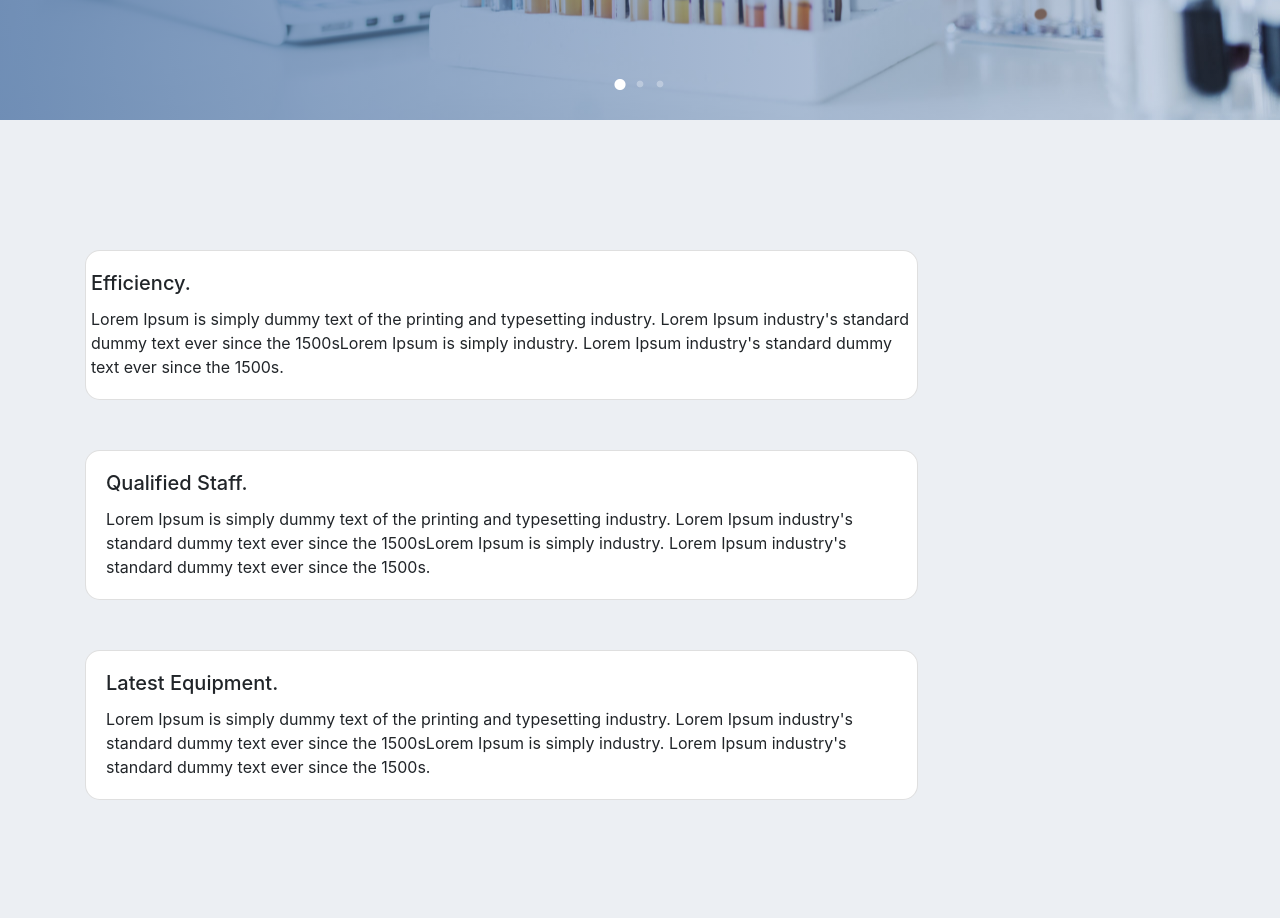
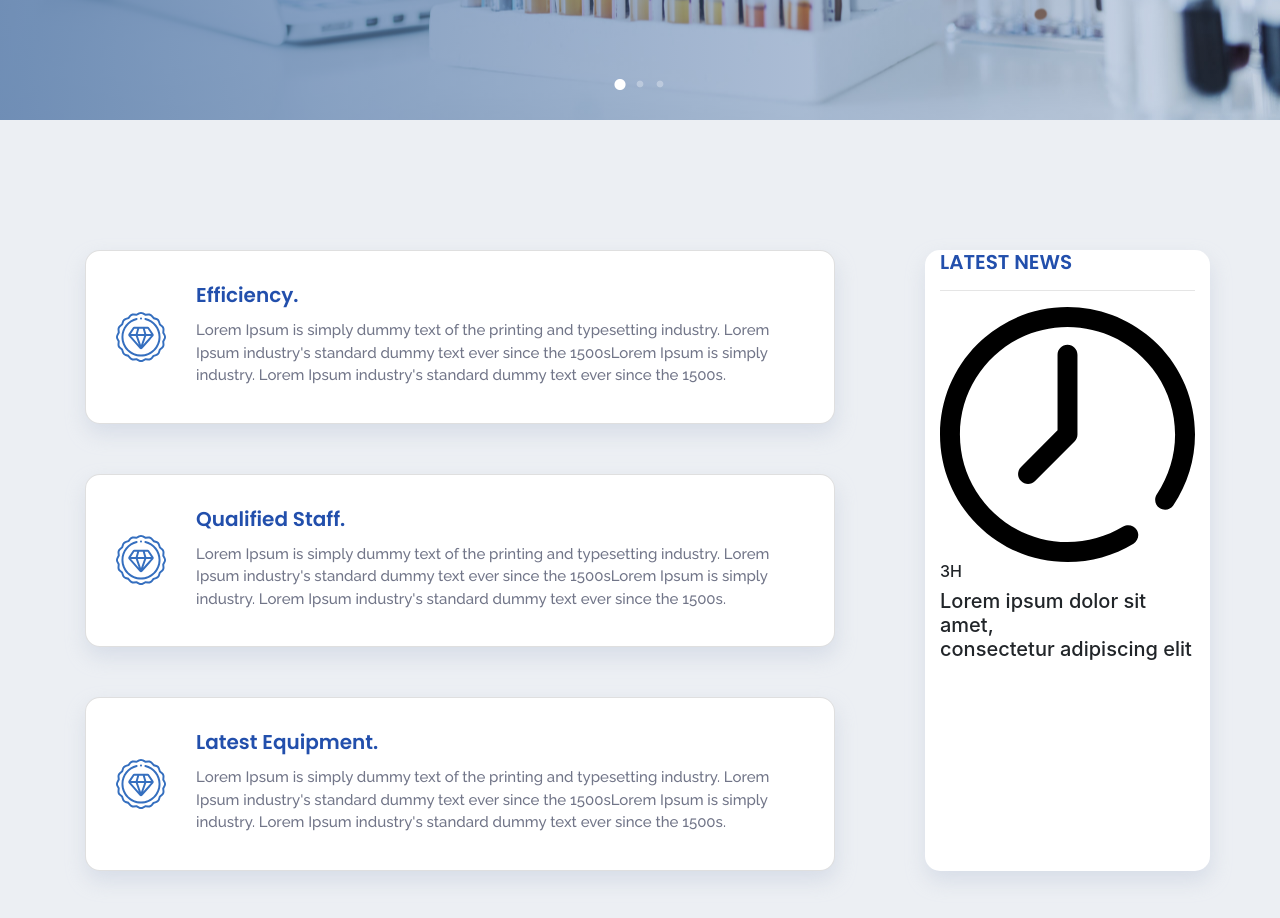
Before and after one commit to Alison-NET/AlisonNET_Website, a plain HTML site: page index.html in a window 1280 px wide. Shown: the part 680-1598 px from the top of the page. Drawn offline with nearby package versions, Linux system fonts and the light colour scheme; grey boxes are pictures that could not be loaded.

Commit message:
strengths cards finished

```diff
--- a/index.html
+++ b/index.html
@@ -1,28 +1,29 @@
 <!DOCTYPE html>
 <html>
+
 <head>
   <!-- Required meta tags -->
   <meta charset="utf-8">
   <meta name="viewport" content="width=device-width, initial-scale=1, shrink-to-fit=no">
 
   <!-- Bootstrap CSS -->
-    <link rel="stylesheet" href="https://stackpath.bootstrapcdn.com/bootstrap/4.5.2/css/bootstrap.min.css" integrity="sha384-JcKb8q3iqJ61gNV9KGb8thSsNjpSL0n8PARn9HuZOnIxN0hoP+VmmDGMN5t9UJ0Z" crossorigin="anonymous">
+  <link rel="stylesheet" href="https://stackpath.bootstrapcdn.com/bootstrap/4.5.2/css/bootstrap.min.css"
+    integrity="sha384-JcKb8q3iqJ61gNV9KGb8thSsNjpSL0n8PARn9HuZOnIxN0hoP+VmmDGMN5t9UJ0Z" crossorigin="anonymous">
 
   <!-- Animate -->
-		<link
-		rel="stylesheet"
-		href="https://cdnjs.cloudflare.com/ajax/libs/animate.css/4.0.0/animate.min.css"
-	  />
+  <link rel="stylesheet" href="https://cdnjs.cloudflare.com/ajax/libs/animate.css/4.0.0/animate.min.css" />
 
   <!-- Slick -->
 
   <link href="https://cdnjs.cloudflare.com/ajax/libs/slick-carousel/1.9.0/slick.css" rel="stylesheet" type="text/css">
-		<link href="https://cdnjs.cloudflare.com/ajax/libs/slick-carousel/1.9.0/slick-theme.css" rel="stylesheet" type="text/css">
+  <link href="https://cdnjs.cloudflare.com/ajax/libs/slick-carousel/1.9.0/slick-theme.css" rel="stylesheet"
+    type="text/css">
   <!--My CSS-->
   <link rel="stylesheet" type="text/css" href="style.css">
 
   <title>Home</title>
 </head>
+
 <body>
 
   <section class="heroes">
@@ -35,7 +36,8 @@
           <img class="navbar-logo" src="images/logos/branding/logo.png">
           <a class="navbar-brand" href="#">AlisonNET</a>
         </div>
-              <button class="navbar-toggler" type="button" data-toggle="collapse" data-target="#navbarNavAltMarkup" aria-controls="navbarNavAltMarkup" aria-expanded="false" aria-label="Toggle navigation">
+        <button class="navbar-toggler" type="button" data-toggle="collapse" data-target="#navbarNavAltMarkup"
+          aria-controls="navbarNavAltMarkup" aria-expanded="false" aria-label="Toggle navigation">
           <span class="navbar-toggler-icon"></span>
         </button>
 
@@ -44,7 +46,8 @@
             <a class="nav-link active" href="#">Home <span class="sr-only">(current)</span></a>
             <a class="nav-link" href="#">About us</a>
             <li class="nav-item dropdown">
-                          <a class="nav-link dropdown-toggle" href="#" id="navbarDropdownMenuLink" role="button" data-toggle="dropdown" aria-haspopup="true" aria-expanded="false">
+              <a class="nav-link dropdown-toggle" href="#" id="navbarDropdownMenuLink" role="button"
+                data-toggle="dropdown" aria-haspopup="true" aria-expanded="false">
                 Services
               </a>
               <div class="dropdown-menu" aria-labelledby="navbarDropdownMenuLink">
@@ -101,48 +104,97 @@
 
   </section>
 
-    <section class="strengths">
+  <div class="strengths-news">
 
     <div class="container">
 
-        <div class="card strengths-card w-75">
+      <div class="row">
+        <div class="strengths col-md-9">
+
+          <div class="card strengths-card custom-shadow custom-borders">
             <div class="card-body container">
               <div class="row">
-                <div class="card-logo">
-
+                <div class="card-icon col-auto">
+                  <img class="card-icon-image" src="images/icons/quality.svg">
                 </div>
+                <div class="card-text-content col">
                   <h5 class="card-title">Efficiency.</h5>
-                <p class="card-text">Lorem Ipsum is simply dummy text of the printing and typesetting industry. Lorem Ipsum industry's standard dummy text ever since the 1500sLorem Ipsum is simply industry. Lorem Ipsum industry's standard dummy text ever since the 1500s.</p>
+                  <p class="card-desc">Lorem Ipsum is simply dummy text of the printing and typesetting industry. Lorem
+                    Ipsum industry's standard dummy text ever since the 1500sLorem Ipsum is simply industry. Lorem Ipsum
+                    industry's standard dummy text ever since the 1500s.</p>
+                </div>
               </div>
             </div>
           </div>
 
-          <div class="card strengths-card w-75 mt-50">
-            <div class="card-body">
+          <div class="card strengths-card custom-shadow custom-borders mt-50">
+            <div class="card-body container">
+              <div class="row">
+                <div class="card-icon col-auto">
+                  <img class="card-icon-image" src="images/icons/quality.svg">
+                </div>
+                <div class="card-text-content col">
                   <h5 class="card-title">Qualified Staff.</h5>
-              <p class="card-text">Lorem Ipsum is simply dummy text of the printing and typesetting industry. Lorem Ipsum industry's standard dummy text ever since the 1500sLorem Ipsum is simply industry. Lorem Ipsum industry's standard dummy text ever since the 1500s.</p>
+                  <p class="card-desc">Lorem Ipsum is simply dummy text of the printing and typesetting industry. Lorem
+                    Ipsum industry's standard dummy text ever since the 1500sLorem Ipsum is simply industry. Lorem Ipsum
+                    industry's standard dummy text ever since the 1500s.</p>
+                </div>
+              </div>
             </div>
           </div>
 
-          <div class="card strengths-card w-75 mt-50">
-            <div class="card-body">
+          <div class="card strengths-card custom-shadow custom-borders mt-50">
+            <div class="card-body container">
+              <div class="row">
+                <div class="card-icon col-auto">
+                  <img class="card-icon-image" src="images/icons/quality.svg">
+                </div>
+                <div class="card-text-content col">
                   <h5 class="card-title">Latest Equipment.</h5>
-              <p class="card-text">Lorem Ipsum is simply dummy text of the printing and typesetting industry. Lorem Ipsum industry's standard dummy text ever since the 1500sLorem Ipsum is simply industry. Lorem Ipsum industry's standard dummy text ever since the 1500s.</p>
+                  <p class="card-desc">Lorem Ipsum is simply dummy text of the printing and typesetting industry. Lorem
+                    Ipsum industry's standard dummy text ever since the 1500sLorem Ipsum is simply industry. Lorem Ipsum
+                    industry's standard dummy text ever since the 1500s.</p>
+                </div>
+              </div>
             </div>
           </div>
 
         </div>
+        <div class="latest-news custom-shadow custom-borders col-md-3">
+          <h5 class="latest-news-title">Latest news</h5>
+          <hr>
 
-    </section>
+          <div class="news-container">
+            <div class="news-item">
+              <img class="news-item-time-icon" src="images/icons/time.svg">
+              <h6 class="news-item-time">3H</h6>
+              <h5 class="news-item-title">Lorem ipsum dolor sit amet,<br> consectetur adipiscing elit</h5>
+            </div>
+          </div>
+
+        </div>
+      </div>
+
+
+    </div>
+  </div>
+
 
 
   <!-- Optional JavaScript -->
   <!-- jQuery first, then Popper.js, then Bootstrap JS -->
-    <script src="https://code.jquery.com/jquery-3.5.1.slim.min.js" integrity="sha384-DfXdz2htPH0lsSSs5nCTpuj/zy4C+OGpamoFVy38MVBnE+IbbVYUew+OrCXaRkfj" crossorigin="anonymous"></script>
-    <script src="https://cdn.jsdelivr.net/npm/popper.js@1.16.1/dist/umd/popper.min.js" integrity="sha384-9/reFTGAW83EW2RDu2S0VKaIzap3H66lZH81PoYlFhbGU+6BZp6G7niu735Sk7lN" crossorigin="anonymous"></script>
-    <script src="https://stackpath.bootstrapcdn.com/bootstrap/4.5.2/js/bootstrap.min.js" integrity="sha384-B4gt1jrGC7Jh4AgTPSdUtOBvfO8shuf57BaghqFfPlYxofvL8/KUEfYiJOMMV+rV" crossorigin="anonymous"></script>
+  <script src="https://code.jquery.com/jquery-3.5.1.slim.min.js"
+    integrity="sha384-DfXdz2htPH0lsSSs5nCTpuj/zy4C+OGpamoFVy38MVBnE+IbbVYUew+OrCXaRkfj"
+    crossorigin="anonymous"></script>
+  <script src="https://cdn.jsdelivr.net/npm/popper.js@1.16.1/dist/umd/popper.min.js"
+    integrity="sha384-9/reFTGAW83EW2RDu2S0VKaIzap3H66lZH81PoYlFhbGU+6BZp6G7niu735Sk7lN"
+    crossorigin="anonymous"></script>
+  <script src="https://stackpath.bootstrapcdn.com/bootstrap/4.5.2/js/bootstrap.min.js"
+    integrity="sha384-B4gt1jrGC7Jh4AgTPSdUtOBvfO8shuf57BaghqFfPlYxofvL8/KUEfYiJOMMV+rV"
+    crossorigin="anonymous"></script>
   <script src="https://cdnjs.cloudflare.com/ajax/libs/wow/1.1.2/wow.js"></script>
   <script src="https://cdnjs.cloudflare.com/ajax/libs/slick-carousel/1.9.0/slick.min.js"></script>
   <script src="script.js"></script>
 </body>
+
 </html>
--- a/style.css
+++ b/style.css
@@ -226,16 +226,67 @@
 
 /* STRENGTHS */
 
-.strengths{
+.strengths-news{
     background-color: #eceff3;
     padding-top: 130px;
     height: 100vh;
 }
 
+.strengths-card{
+    margin-right: 75px;
+    padding-left: 10px;
+    padding-right: 25px;
+}
 
-.strengths-card{
+.card-icon{
+    display: flex;
+    justify-content: center;
+    align-items: center;
+}
+
+.card-icon-image{
+    width: 50px;
+}
+
+.strengths-card .card-title{
+    font-family: 'Poppins', sans-serif;
+    font-size: 20px;
+    font-weight: 600;
+    color: #224FAC;
+    margin-top: 12px;
+}
+
+.strengths-card .card-desc{
+    font-family: 'Raleway', sans-serif;
+    font-size: 15px;
+    font-weight: 500;
+    color: #717588;
+}
+
+.custom-shadow{
+    -webkit-box-shadow: 1px 10px 20px 0px rgba(186,195,214,.4);
+    -moz-box-shadow: 1px 10px 20px 0px rgba(186,195,214,.4);
+    box-shadow: 1px 10px 20px 0px rgba(186,195,214,.4);
+}
+
+.custom-borders{
     border-radius: 15px;
 }
 
+.latest-news{
+    background-color: white;
+}
 
 /* STRENGTHS */
+
+/* LATEST NEWS */
+
+.latest-news-title{
+    font-family: 'Poppins', sans-serif;
+    font-size: 20px;
+    font-weight: 600;
+    text-transform: uppercase;
+    color: #224FAC;
+}
+
+/* LATEST NEWS */
```
Also changed, not shown: images/icons/quality.svg (added), images/icons/time.svg (added). Lines whose indentation alone changed are shown as unchanged.
